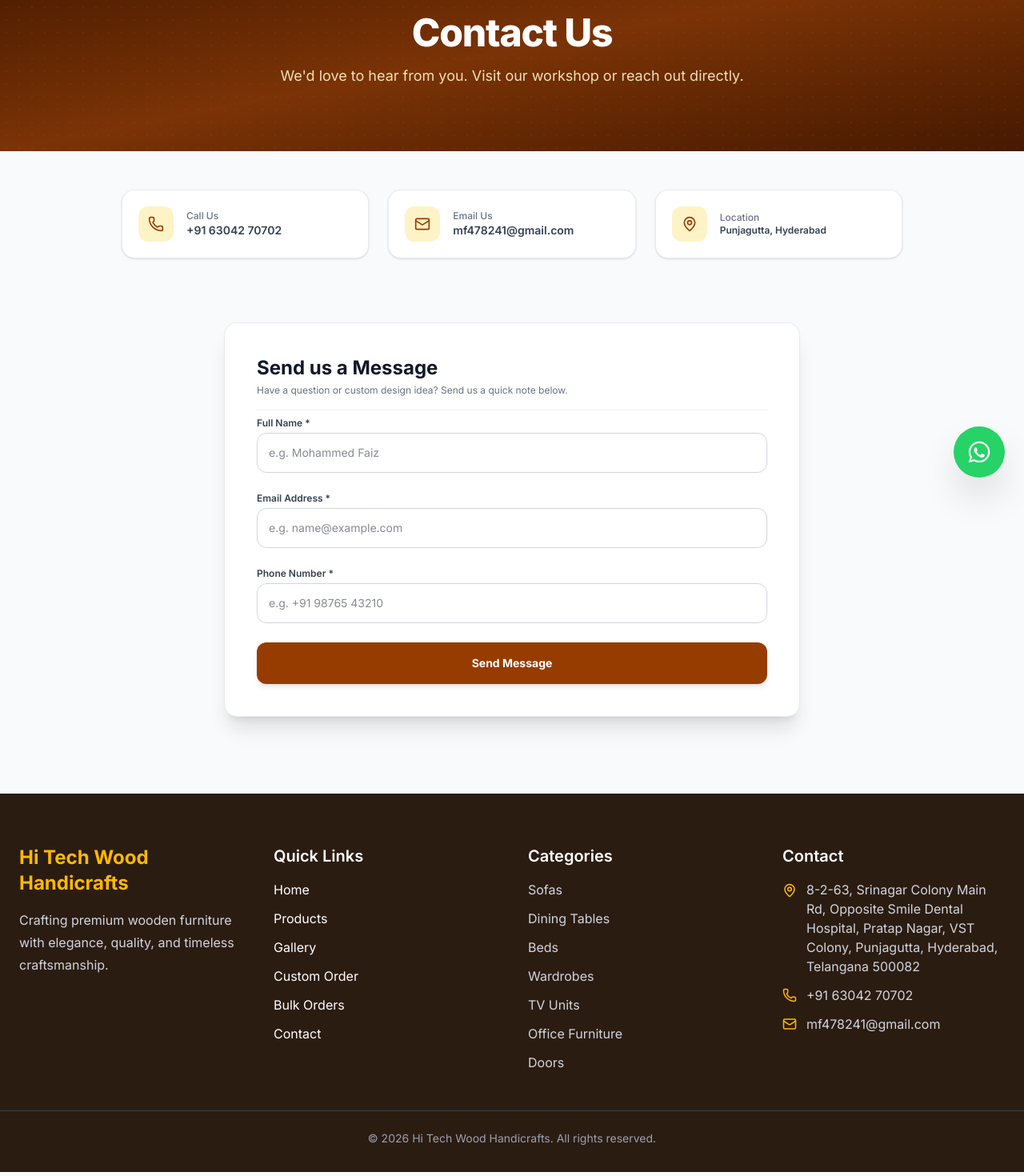
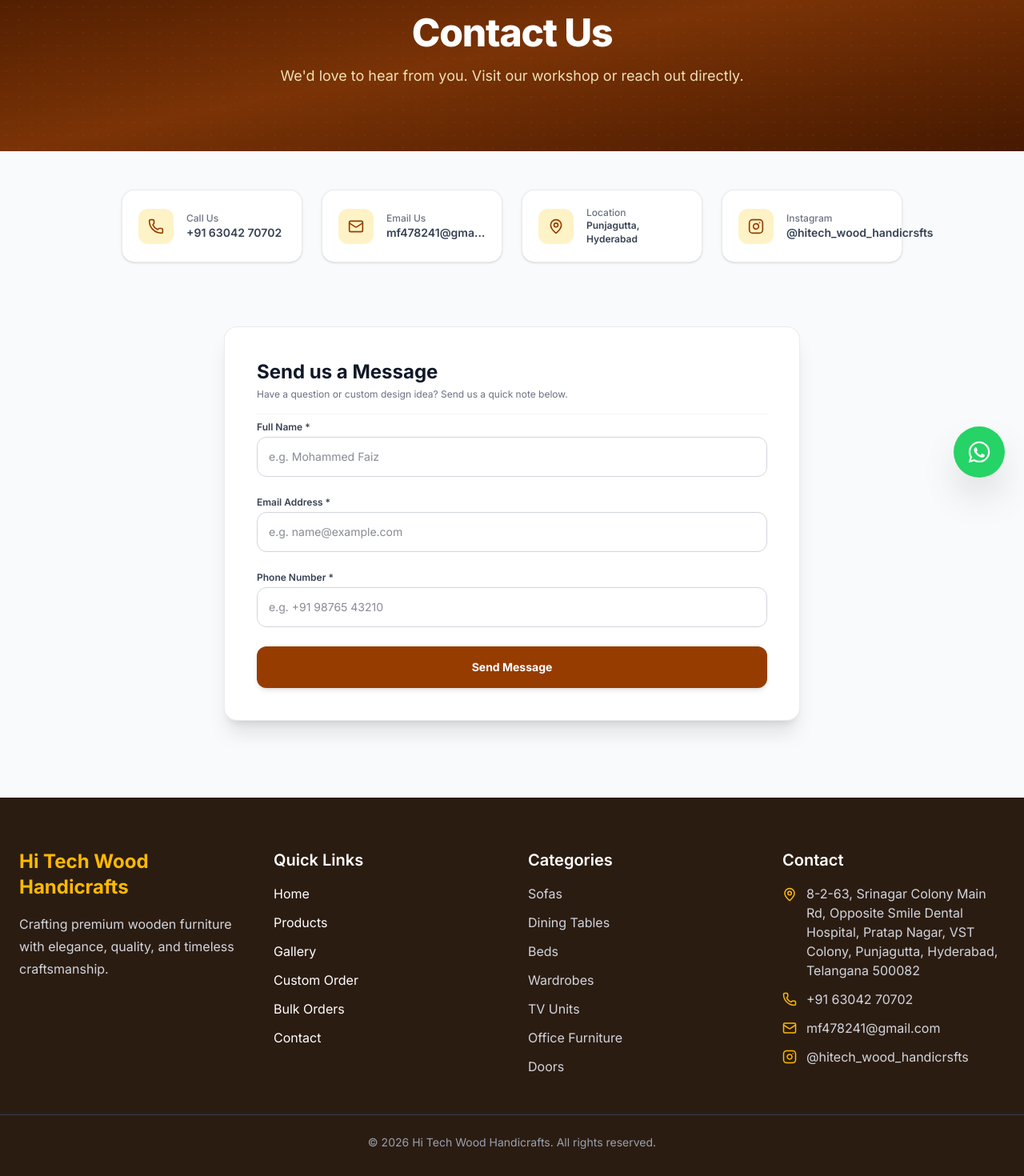
Before and after one commit to mohammedfaiz9440/HiTech-Wood-Handicrafts, a React (Vite) app in the folder client/: page /contact in a window 1280 px wide. Shown: the part 179-1649 px from the top of the page at 80% size. Built offline with nearby package versions, Linux system fonts and the light colour scheme; no server answers.

Commit message:
Add Instagram handle to Footer and Contact page

```diff
--- a/client/src/components/layout/Footer.tsx
+++ b/client/src/components/layout/Footer.tsx
@@ -87,6 +87,16 @@ function Footer() {
               {businessContact.email}
             </a>
           </div>
+
+          <a
+            href={businessContact.instagramUrl}
+            target="_blank"
+            rel="noopener noreferrer"
+            className="mt-3 flex items-center gap-3 text-gray-300 hover:text-amber-300 transition"
+          >
+            <svg xmlns="http://www.w3.org/2000/svg" width="18" height="18" viewBox="0 0 24 24" fill="none" stroke="currentColor" strokeWidth="2" strokeLinecap="round" strokeLinejoin="round" className="text-amber-400 shrink-0"><rect width="20" height="20" x="2" y="2" rx="5" ry="5"/><path d="M16 11.37A4 4 0 1 1 12.63 8 4 4 0 0 1 16 11.37z"/><line x1="17.5" x2="17.51" y1="6.5" y2="6.5"/></svg>
+            <span>{businessContact.instagramHandle}</span>
+          </a>
         </div>
 
       </div>
--- a/client/src/data/contact.ts
+++ b/client/src/data/contact.ts
@@ -8,4 +8,6 @@ export const businessContact = {
   phoneDisplay: "+91 63042 70702",
   phoneHref: "tel:+916304270702",
   whatsappUrl: "https://wa.me/916304270702",
+  instagramUrl: "https://www.instagram.com/hitech_wood_handicrsfts",
+  instagramHandle: "@hitech_wood_handicrsfts",
 };
--- a/client/src/pages/Contact.tsx
+++ b/client/src/pages/Contact.tsx
@@ -66,7 +66,7 @@ function Contact() {
 
       {/* Info Cards */}
       <section className="py-12 bg-gray-50">
-        <div className="mx-auto grid max-w-5xl gap-6 px-6 md:grid-cols-3">
+        <div className="mx-auto grid max-w-5xl gap-6 px-6 sm:grid-cols-2 lg:grid-cols-4">
           <a
             href={businessContact.phoneHref}
             className="flex items-center gap-4 bg-white p-5 rounded-2xl border border-gray-200/80 shadow-sm text-gray-700 hover:text-amber-800 hover:border-amber-800 transition"
@@ -105,6 +105,21 @@ function Contact() {
             <div>
               <div className="text-xs text-gray-500 font-medium">Location</div>
               <div className="font-semibold text-xs leading-snug line-clamp-2">Punjagutta, Hyderabad</div>
+            </div>
+          </a>
+
+          <a
+            href={businessContact.instagramUrl}
+            target="_blank"
+            rel="noopener noreferrer"
+            className="flex items-center gap-4 bg-white p-5 rounded-2xl border border-gray-200/80 shadow-sm text-gray-700 hover:text-amber-800 hover:border-amber-800 transition"
+          >
+            <div className="w-11 h-11 rounded-xl bg-amber-100 text-amber-800 flex items-center justify-center shrink-0">
+              <svg xmlns="http://www.w3.org/2000/svg" width="20" height="20" viewBox="0 0 24 24" fill="none" stroke="currentColor" strokeWidth="2" strokeLinecap="round" strokeLinejoin="round" className="w-5 h-5 text-amber-800"><rect width="20" height="20" x="2" y="2" rx="5" ry="5"/><path d="M16 11.37A4 4 0 1 1 12.63 8 4 4 0 0 1 16 11.37z"/><line x1="17.5" x2="17.51" y1="6.5" y2="6.5"/></svg>
+            </div>
+            <div>
+              <div className="text-xs text-gray-500 font-medium">Instagram</div>
+              <div className="font-semibold text-sm">{businessContact.instagramHandle}</div>
             </div>
           </a>
         </div>
```
